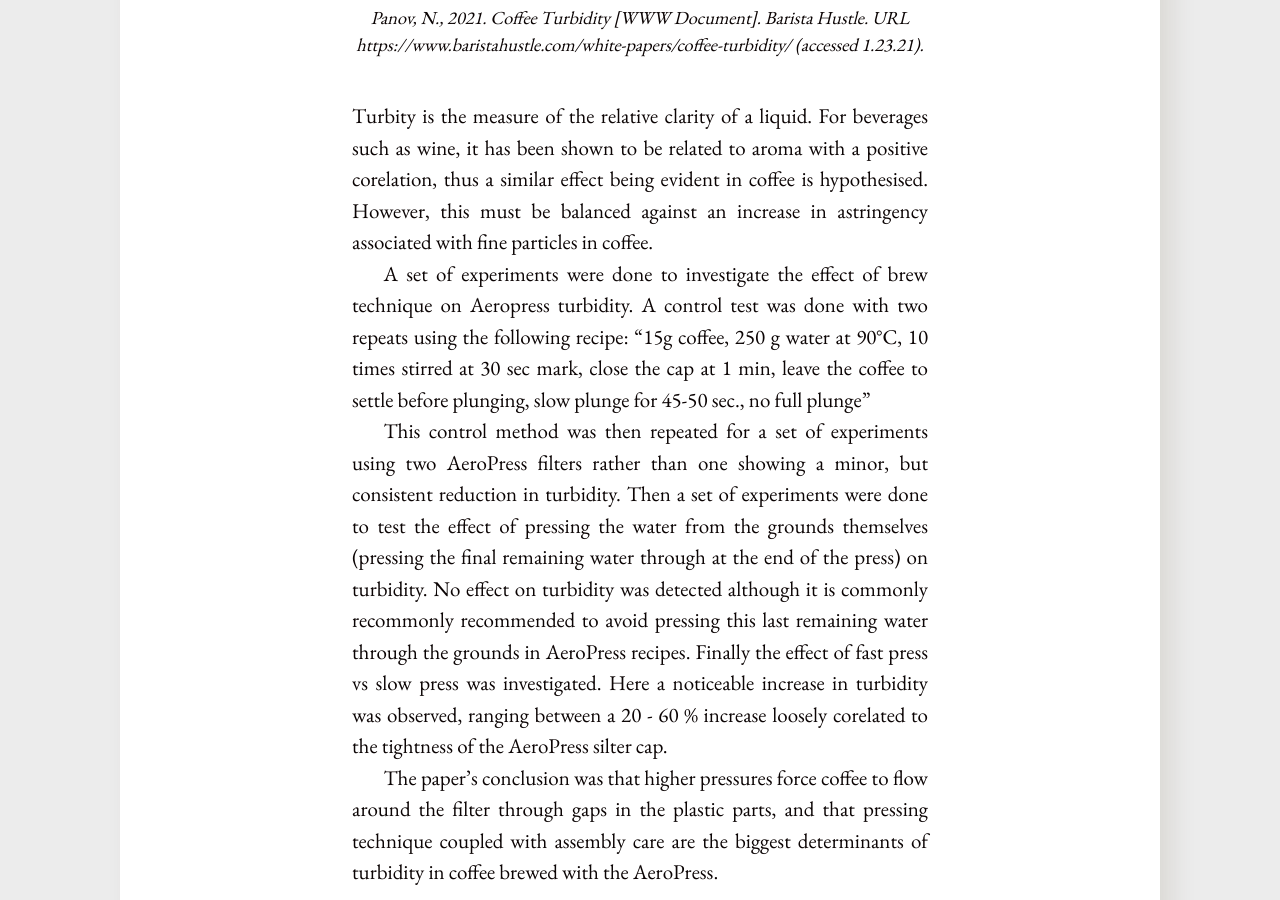
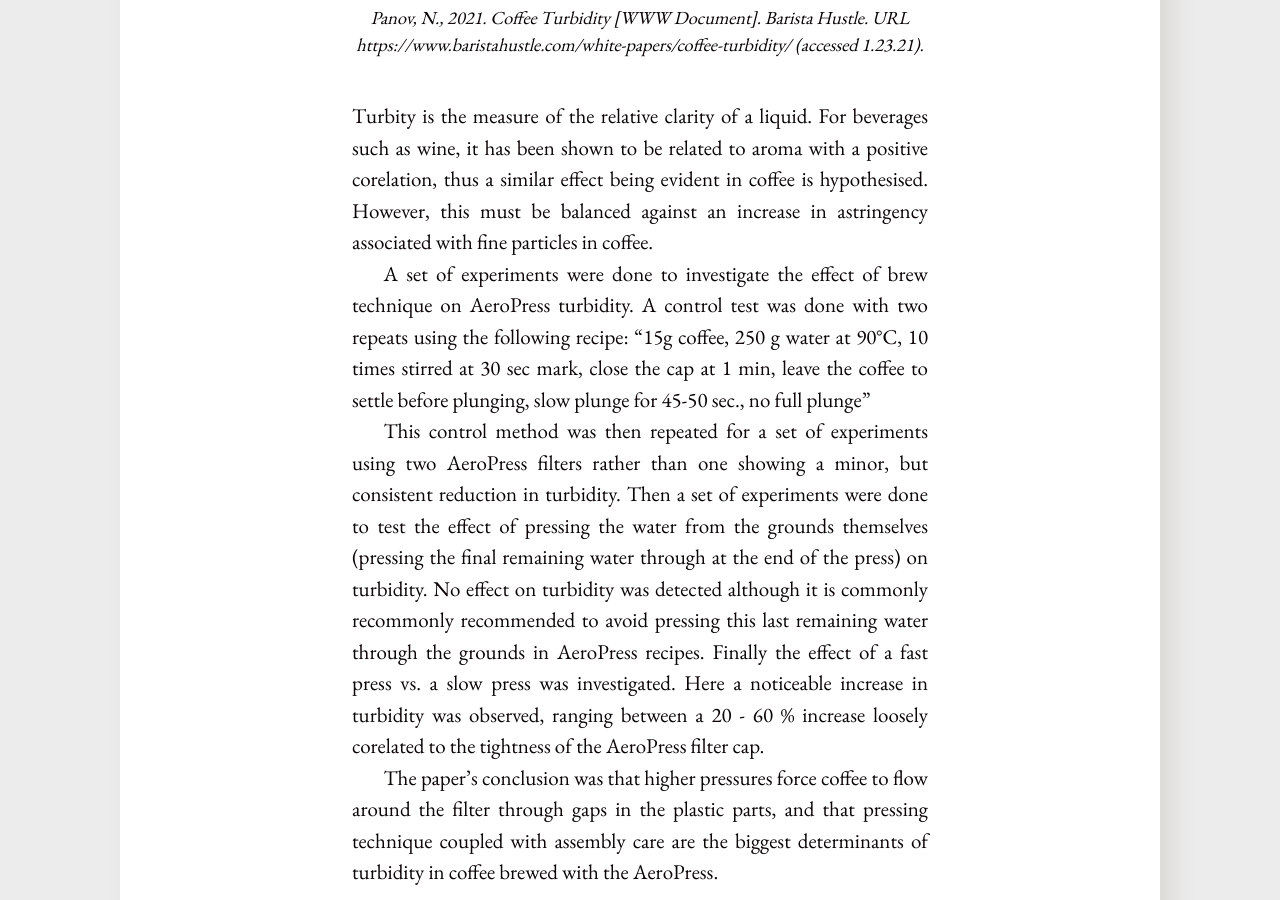
Before and after one commit to opus-meum/opus-meum.github.io, a Jekyll site: the page built from _posts/2021-01-24-week-2.md, in a window 1280 px wide and 900 px high, scrolled down 677 px. Built offline with Jekyll 4.4.1, drawn with Linux system fonts in a browser that asks for light colours; some of the changed text lies outside the part shown.

Commit message:
Update to Week 2

```diff
--- a/_posts/2021-01-24-week-2.md
+++ b/_posts/2021-01-24-week-2.md
@@ -12,9 +12,9 @@ tags: coffee, turbidity, AeroPress
 
 Turbity is the measure of the relative clarity of a liquid. For beverages such as wine, it has been shown to be related to aroma with a positive corelation, thus a similar effect being evident in coffee is hypothesised. However, this must be balanced against an increase in astringency associated with fine particles in coffee.
 
-A set of experiments were done to investigate the effect of brew technique on Aeropress turbidity. A control test was done with two repeats using the following recipe: "15g coffee, 250 g water at 90°C, 10 times stirred at 30 sec mark, close the cap at 1 min, leave the coffee to settle before plunging, slow plunge for 45-50 sec., no full plunge"
+A set of experiments were done to investigate the effect of brew technique on AeroPress turbidity. A control test was done with two repeats using the following recipe: "15g coffee, 250 g water at 90°C, 10 times stirred at 30 sec mark, close the cap at 1 min, leave the coffee to settle before plunging, slow plunge for 45-50 sec., no full plunge"
 
-This control method was then repeated for a set of experiments using two AeroPress filters rather than one showing a minor, but consistent reduction in turbidity. Then a set of experiments were done to test the effect of pressing the water from the grounds themselves (pressing the final remaining water through at the end of the press) on turbidity. No effect on turbidity was detected although it is commonly recommonly recommended to avoid pressing this last remaining water through the grounds in AeroPress recipes. Finally the effect of fast press vs slow press was investigated. Here a noticeable increase in turbidity was observed, ranging between a 20 - 60 % increase loosely corelated to the tightness of the AeroPress silter cap.
+This control method was then repeated for a set of experiments using two AeroPress filters rather than one showing a minor, but consistent reduction in turbidity. Then a set of experiments were done to test the effect of pressing the water from the grounds themselves (pressing the final remaining water through at the end of the press) on turbidity. No effect on turbidity was detected although it is commonly recommonly recommended to avoid pressing this last remaining water through the grounds in AeroPress recipes. Finally the effect of a fast press vs. a slow press was investigated. Here a noticeable increase in turbidity was observed, ranging between a 20 - 60 % increase loosely corelated to the tightness of the AeroPress filter cap.
 
 The paper's conclusion was that higher pressures force coffee to flow around the filter through gaps in the plastic parts, and that pressing technique coupled with assembly care are the biggest determinants of turbidity in coffee brewed with the AeroPress.
 
@@ -29,7 +29,11 @@ Whilst I agree with the overall conclusions of this paper; that technique matter
 #### 18 of the Most Influential Typefaces and the Design History Behind Them
 ###### Pires, S., 2021. 18 Influential Typefaces and the Design History Behind Them [WWW Document]. URL https://mymodernmet.com/influential-typefaces/ (accessed 1.25.21).
 
+<div style = "text-align: justify;
+  text-indent: 0em;
+  text-justify: inter-word;">
 A fascinating review of many of the most recognisable typefaces in the modern world. The article details the major features of various typefaces, their origins, and what they have been used for.
+</div>
 
 #### Reflection
 <div style = "text-align: justify;
@@ -44,5 +48,5 @@ A fascinating review of many of the most recognisable typefaces in the modern wo
 <div style = "text-align: justify;
   text-indent: 0em;
   text-justify: inter-word;">
-Book two of The Stormlight Archive, Words of Radiance continues the narrative of The Way of Kings expanding the characters and introducing some additions. The story of this book offers more than its prequel but the style frustrates more. With cliff-hanger at the end of every chapter one quickly tires of the writing in a long book split over two volumes.
+Book two of The Stormlight Archive, Words of Radiance continues the narrative of The Way of Kings expanding the characters and introducing some additions. The story of this book offers more than its prequel but the style frustrates more. With a cliff-hanger at the end of every chapter one quickly tires of the writing in a long book split over two volumes.
 </div>
```
Also changed, not shown: 1 other file.
